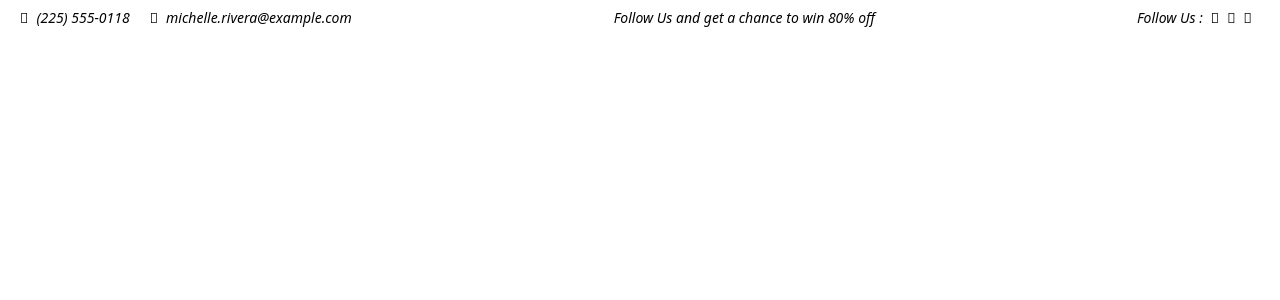
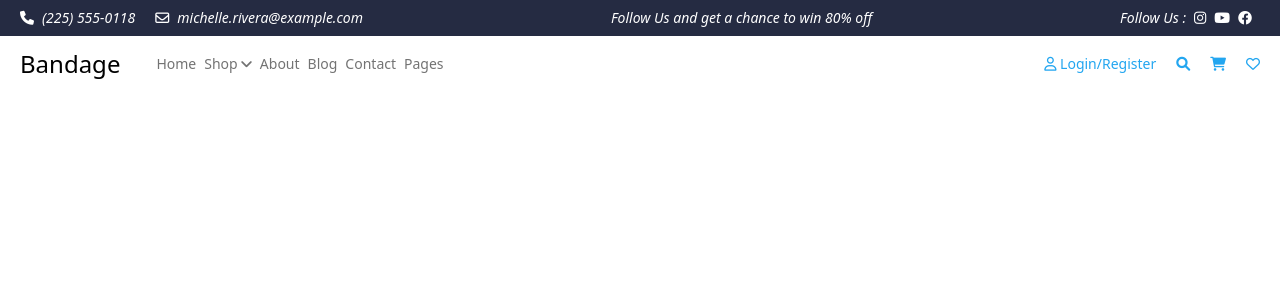
Before and after one commit to ZerrinUnalan/zerrinunalan-ecommerce, a React (Vite) app: page / in a window 1280 px wide. Shown: the top 300 px of the page. Built offline with nearby package versions, Linux system fonts and the light colour scheme.

Commit message:
NavBar completed

```diff
--- a/index.html
+++ b/index.html
@@ -3,10 +3,9 @@
   <head>
     <meta charset="UTF-8" />
 
-    <link rel="icon" type="image/svg+xml" href="/vite.svg" />
     <link
-      href="https://cdnjs.cloudflare.com/ajax/libs/font-awesome/5.15.4/css/all.min.css"
       rel="stylesheet"
+      href="https://cdnjs.cloudflare.com/ajax/libs/font-awesome/6.0.0-beta3/css/all.min.css"
     />
 
     <meta name="viewport" content="width=device-width, initial-scale=1.0" />
--- a/src/components/NavBar.jsx
+++ b/src/components/NavBar.jsx
@@ -1,7 +1,7 @@
 export const NavBar = () => {
   return (
     <section className="text-sm">
-      <address className="bg-headerBlue flex justify-between px-5 py-2">
+      <address className="bg-darkBackground text-white flex justify-between px-5 py-2">
         <div className="flex gap-5 items-center">
           <div className="flex gap-2 items-center">
             <i className="fa-solid fa-phone "></i>
@@ -23,6 +23,34 @@ export const NavBar = () => {
           <i className="fa-brands fa-x-twitter"></i>
         </div>
       </address>
+      <article className="flex justify-between px-5 py-3 items-center">
+        <div className="flex gap-9  items-center">
+          <h1 className="text-2xl">Bandage</h1>
+          <nav className="flex text-[#737373] gap-2">
+            <a href="">Home</a>
+            <a href="">
+              Shop{" "}
+              <span>
+                <i className="fa-solid fa-angle-down"></i>
+              </span>
+            </a>
+            <a href="">About</a>
+            <a href="">Blog</a>
+            <a href="">Contact</a>
+            <a href="">Pages</a>
+          </nav>
+        </div>
+        <div className="flex gap-5 text-[#23A6F0] items-center">
+          <div className="">
+            <i className="fa-regular fa-user"> </i>
+            <span> </span>
+            <button> Login</button>/<button>Register</button>
+          </div>
+          <i className="fa-solid fa-magnifying-glass"></i>
+          <i className="fa-solid fa-cart-shopping"></i>
+          <i className="fa-regular fa-heart"></i>
+        </div>
+      </article>
     </section>
   );
 };
--- a/tailwind.config.js
+++ b/tailwind.config.js
@@ -1,7 +1,14 @@
-module.exports = {
+export default {
   content: ["./index.html", "./src/**/*.{js,ts,jsx,tsx}"],
   theme: {
-    extend: {},
+    extend: {
+      fontFamily: {
+        montserrat: ["Montserrat", "sans serif"],
+      },
+      colors: {
+        darkBackground: "#252B42",
+      },
+    },
   },
   plugins: [],
 };
```
